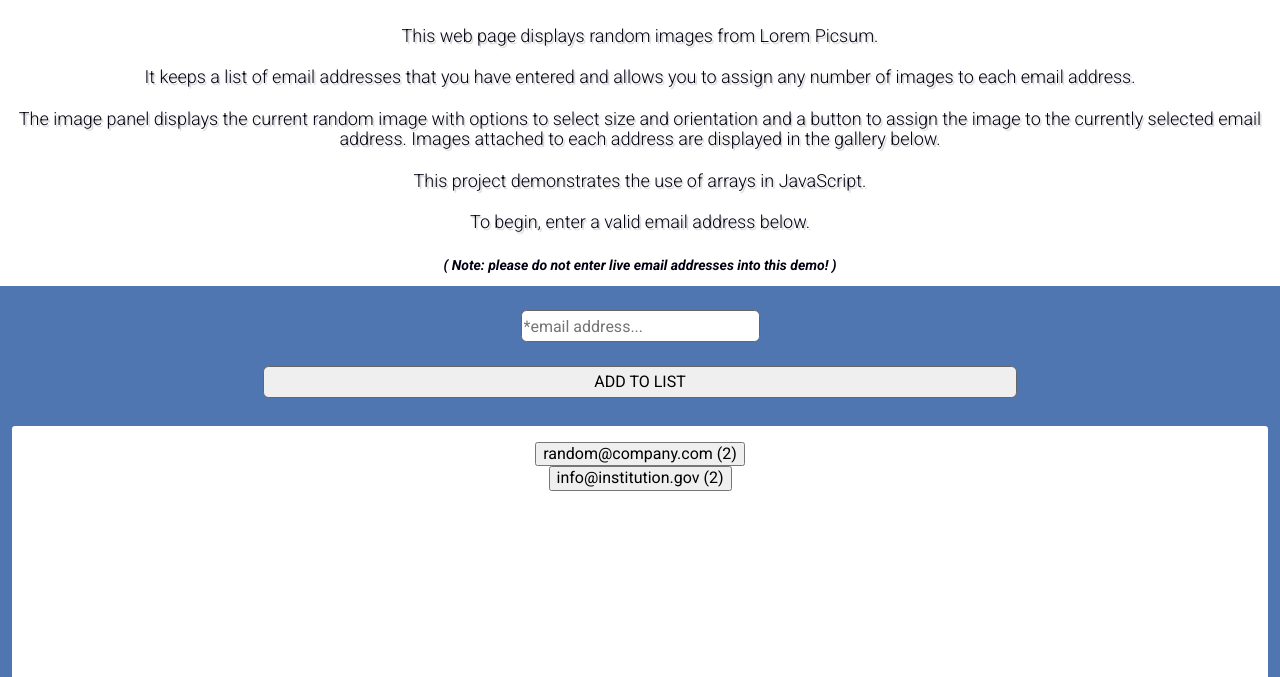
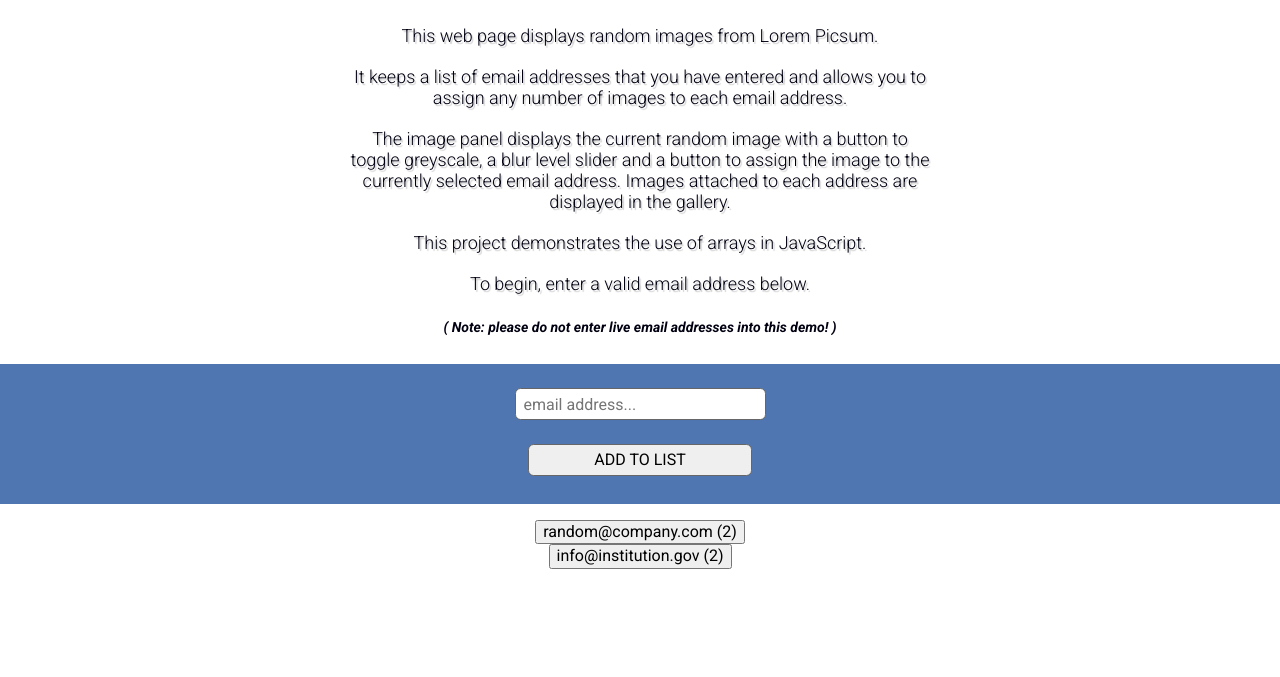
Before and after one commit to neilarolls/JS-Array, a plain HTML site: page index.html in a window 1280 px wide. Shown: the part 722-1399 px from the top of the page. Drawn offline with Linux system fonts and the light colour scheme.

Commit message:
Getting more details ironed out.
Documented loads, bigly.

```diff
--- a/index.html
+++ b/index.html
@@ -32,7 +32,7 @@
               <div id="header-title-wrapper"><span id="header-title-text">WELCOME</span></div>
             </div>
             <div id="header-intro-top">
-              <div id="header-intro-wrapper" class="body-text-medium"><span id="header-intro-text">This web page displays random images from Lorem Picsum.<br><br>It keeps a list of email addresses that you have entered and allows you to assign any number of images to each email address.<br><br>The image panel displays the current random image with options to select size and orientation and a button to assign the image to the currently selected email address. Images attached to each address are displayed in the gallery below.<br><br>This project demonstrates the use of arrays in JavaScript.<br><br>To begin, enter a valid email address below.<br><br><em><strong class="body-text-small">( Note: please do not enter live email addresses into this demo! )</strong></em></span></div>
+              <div id="header-intro-wrapper" class="body-text-medium"><span id="header-intro-text">This web page displays random images from Lorem Picsum.<br><br>It keeps a list of email addresses that you have entered and allows you to assign any number of images to each email address.<br><br>The image panel displays the current random image with a button to toggle greyscale, a blur level slider and a button to assign the image to the currently selected email address. Images attached to each address are displayed in the gallery.<br><br>This project demonstrates the use of arrays in JavaScript.<br><br>To begin, enter a valid email address below.<br><br><em><strong class="body-text-small">( Note: please do not enter live email addresses into this demo! )</strong></em></span></div>
             </div>
           </div>
 
@@ -45,10 +45,10 @@
             <div id="address-manager-input">
               <div id="address-manager-form-wrapper">
 
-                <form id="address-manager-form" action="#" method="get" onsubmit="event.preventDefault();">
+                <form id="address-manager-form" action="#" method="get">
                   <div id="address-manager-email-input" class="reqd-field email-input">
                     <label for="email-address" class="visually-hidden">Email address</label>
-                    <input pattern="([^@\s]+@[^@\s]+\.[^@\s]+)" title="Example: name123@anywhere.com" type="email" id="emailaddress" name="email-address" placeholder="*email address..." required minlength="7" maxlength="64" size="26" autocomplete="off">
+                    <input pattern="([^@\s]+@[^@\s]+\.[^@\s]+)" title="Example: user@domain.com" type="email" id="email-address-input" name="email-address" placeholder="email address..." required minlength="7" maxlength="64" size="26" autocomplete="off">
                   </div>
                   <button id="address-manager-submit-button" type="submit" form="address-manager-form">
                     ADD TO LIST
--- a/js/array-project.js
+++ b/js/array-project.js
@@ -1,27 +1,6 @@
 $(document).ready( function() {
 
-    // getBannerHeight() returns a banner height depending on viewport height.
-    // 150px base, 200px @ 600 and 250px @ 720
-
-    // function getBannerHeight() {
-
-    //     let currentHeight = window.innerHeight;
-
-    //     if (currentHeight < 600) {
-    //         return 150;
-    //     } else if (currentHeight < 720) {
-    //         return 200;
-    //     } else {
-    //         return 250;
-    //     }
-    // }
-
-    // This section loads the first banner image - this involves adding an img element
-    // to the banner with appropriate sizing and effects parameters in the Lorum Picsum
-    // url. I've given the header containers absolute positioning and adjust the text
-    // body top value here as well.
-
-
+    // Initialise array
     const imageLinks = Array.from([
 
         {
@@ -42,19 +21,32 @@
     ]);
 
 
+// -------------------------------------------------------------------------------------
+// This section loads and swaps the banner image - this involves adding/removing an img
+// element with appropriate sizing and effects parameters in the Lorum Picsum url.
+// I've given all the containers absolute positioning and adjust all sections' top
+// values here too.
+// -------------------------------------------------------------------------------------
+
+
     const firstHeaderTitle = document.getElementById("header-title-top");
     const firstHeaderIntro = document.getElementById("header-intro-top");
     const firstAddressTop = document.getElementById("address-manager-top");
     const firstImageMngrTop = document.getElementById("image-manager-top");
     const firstGalleryTop = document.getElementById("gallery-top");
     const firstCurrentWidth = window.innerWidth;
+    const maxBannerHeight = 300;
+    let firstCalculatedHeight = Math.ceil(firstCurrentWidth * 0.5625);
 
-    let firstCalculatedHeight = Math.ceil(firstCurrentWidth * 0.5625);
-    let firstIntroHeight = firstHeaderIntro.clientHeight;
-    let firstAddressHeight = firstAddressTop.clientHeight;
-    let firstImgMngrHeight = firstImageMngrTop.clientHeight;
+    // if (firstCalculatedHeight > maxBannerHeight) {
+    //     firstCalculatedHeight = maxBannerHeight;
+    // }
 
+    const firstIntroHeight = firstHeaderIntro.clientHeight;
+    const firstAddressHeight = firstAddressTop.clientHeight;
+    const firstImgMngrHeight = firstImageMngrTop.clientHeight;
     let currentBannerImageSeed = Math.random().toString(36).substring(2, 9);
+    let selectedAddress = "";
 
     $(firstHeaderIntro).css({"position":"absolute","left":"0","top":`${firstCalculatedHeight}px`});
 
@@ -64,7 +56,11 @@
 
     $(firstGalleryTop).css({"position":"absolute","left":"0","top":`${firstCalculatedHeight + firstIntroHeight + firstAddressHeight + firstImgMngrHeight}px`});
 
-    firstHeaderTitle.insertAdjacentHTML('beforeend', `<img id="banner-image" src="https://picsum.photos/seed/${currentBannerImageSeed}/${firstCurrentWidth}/${firstCalculatedHeight}" style="position:absolute;top:0;left:0;z-index:0;width:100vw;object-position:50% 50%;">`);
+    firstHeaderTitle.insertAdjacentHTML('beforeend', `<img id="banner-image" src="https://picsum.photos/seed/${currentBannerImageSeed}/${firstCurrentWidth}/${firstCalculatedHeight}.webp" style="position:absolute;top:0;left:0;z-index:0;width:100vw;object-position:50% 50%;">`);
+
+
+// Positions the sections, calculates a new image seed, then fades the current image
+// before loading the new image. Finally the new image seed replaces the old one.
 
     function changeHeader() {
 
@@ -76,6 +72,11 @@
         const currentWidth = window.innerWidth;
 
         let calculatedHeight = Math.ceil(currentWidth * 0.5625);
+
+        // if (calculatedHeight > maxBannerHeight) {
+        //     calculatedHeight = maxBannerHeight;
+        // }
+
         let introHeight = headerIntro.clientHeight;
         let addressHeight = addressTop.clientHeight;
         let imgMngrHeight = imageMngrTop.clientHeight;
@@ -94,18 +95,20 @@
 
             $("#banner-image").remove();
 
-            headerTitle.insertAdjacentHTML('beforeend', `<img id="banner-image" src="https://picsum.photos/seed/${imageSeed}/${currentWidth}/${calculatedHeight}" style="position:absolute;top:0;left:0;z-index:0;width:100vw;object-position:50% 50%;">`);
+            headerTitle.insertAdjacentHTML('beforeend', `<img id="banner-image" src="https://picsum.photos/seed/${imageSeed}/${currentWidth}/${calculatedHeight}.webp" style="position:absolute;top:0;left:0;z-index:0;width:100vw;object-position:50% 50%;">`);
 
             currentBannerImageSeed = imageSeed;
 
         });
     }
 
-    const changeHeaderImage = setInterval(changeHeader, 5000);
+    const changeHeaderImage = setInterval(changeHeader, 15000);
+
+// This function handles updating the top positions of the sections and the
+// size of the banner image as the display changes size or orientation.
 
     function updateHeader() {
 
-        // const headerTitle = document.getElementById("header-title-top");
         const headerIntro = document.getElementById("header-intro-top");
         const addressTop = document.getElementById("address-manager-top");
         const imageMngrTop = document.getElementById("image-manager-top");
@@ -113,10 +116,14 @@
         const currentWidth = window.innerWidth;
 
         let calculatedHeight = Math.ceil(currentWidth * 0.5625);
+
+        // if (calculatedHeight > maxBannerHeight) {
+        //     calculatedHeight = maxBannerHeight;
+        // }
+
         let introHeight = headerIntro.clientHeight;
         let addressHeight = addressTop.clientHeight;
         let imgMngrHeight = imageMngrTop.clientHeight;
-        // let galleryHeight = galleryTop.clientHeight;
 
 
         $(headerIntro).css({"position":"absolute","left":"0","top":`${calculatedHeight}px`});
@@ -127,54 +134,135 @@
 
         $(galleryTop).css({"position":"absolute","left":"0","top":`${calculatedHeight + introHeight + addressHeight + imgMngrHeight}px`});
 
-        $("#banner-image").css({"src":`https://picsum.photos/seed/${currentBannerImageSeed}/${currentWidth}/${calculatedHeight} style="position:absolute;top:0;left:0;z-index:0;width:100vw;">`});
+        $("#banner-image").css({"src":`https://picsum.photos/seed/${currentBannerImageSeed}/${currentWidth}/${calculatedHeight}.webp`, "style":"position:absolute;top:0;left:0;z-index:0;width:100vw;object-position:50% 50%;"});
 
     }
 
     window.addEventListener('resize', updateHeader);
 
+
+// -------------------------------------------------------------------------------------
 // This section adds email addresses to a list, stored in an array of objects.
 // The objects have the email address and an object with strings representing the
-    // pictures assigned to it. On loading there is a button to add an address,
-    // only valid addresses are allowed. In the scrollable list of addresses clicking
+// pictures assigned to it. On loading there is a button to add an address, only
+// valid and unique addresses are allowed. In the scrollable list of addresses clicking
 // on one selects it, changing the current address which triggers the gallery to update.
+// -------------------------------------------------------------------------------------
 
 
-    console.log(imageLinks);
+    // Checks the address passed to it isn't already a button, hence not unique.
+    // Returns true if there is no match.
+
+    function isUnique(idString) {
+
+        let test = document.getElementById(idString);
+
+        if (test) {
+            return false;
+        } else {
+            return true;
+        }
+    }
 
     // Adds each email address as a button in #address-manager-list-wrapper.
 
-    function displayLinks() {
+    function displayLinks(update = "new") {
 
+        // Get the address list wrapper.
         const addressList = document.getElementById("address-manager-list-wrapper");
 
-        // If an email exists in the array...
+        // If an address exists in the array...
         if (imageLinks.length > 0) {
 
-            // Get the number of objects within the array.
+            // Get the number of objects in the array.
             let arrayLength = imageLinks.length;
 
+            let addressText = "";
+            let imageCount = 0;
+            let buttonText = "";
+
+            if (update === "new") {
+
                 // Iterate through the objects and create a button for each.
+
                 for (let i = 0; i < arrayLength; i++) {
 
                     // Gets the address and stores it.
-                let addressText = imageLinks[i]["address"];
+                    addressText = imageLinks[i]["address"];
 
                     // Gets the number of images attached to the address.
-                let imageCount = Object.keys(imageLinks[i].images).length;
+                    imageCount = Object.keys(imageLinks[i].images).length;
 
                     // Builds the string for the button text.
-                let buttonText = addressText + " (" + `${imageCount})`;
+                    buttonText = addressText + " (" + `${imageCount})`;
 
-                // Inserts the html at the end of the div. The div is given a unique id containing the email address.
-                addressList.insertAdjacentHTML('beforeend', `<div class="address-manager-email-display" id="${addressText}"><button type="button">${buttonText}</button></div>`);
+                    // Inserts the html at the end of the div. The div is given a unique id containing the email address. The button gets only the email address as an id.
+                    // This means an event handler on the button returns the email address string which is the key for the array object it represents. selectedAddress can
+                    // be set directly to this value after making the visual change showing button selection.
+                    addressList.insertAdjacentHTML('beforeend', `<div class="address-manager-email-display" id="div${addressText}"><button id="${addressText}" type="button">${buttonText}</button></div>`);
 
-                console.log(addressText);
-                console.log(imageCount);
-                console.log(buttonText);
+                    // console.log(addressText);
+                    // console.log(imageCount);
+                    // console.log(buttonText);
+
+                }
+
+            } else if (update === "addaddress") {
+
+                    // Creates a button for a newly added address.
+
+
+                    // Gets the last address in the array and stores it.
+                    addressText = imageLinks[arrayLength - 1]["address"];
+
+                    // Builds the string for the button text.
+                    buttonText = addressText + " (0)";
+
+                    // Inserts the html at the end of the div. (see above also)
+                    addressList.insertAdjacentHTML('beforeend', `<div class="address-manager-email-display" id="div${addressText}"><button id="${addressText}" type="button">${buttonText}</button></div>`);
+
             }
         }
     }
 
-    displayLinks();
+    displayLinks("new");
+
+    // This sections initiates an event listener on the form to accept new email addresses.
+    // It then adds a new object to the imageLinks array with the supplied email address
+    // and no images attached.
+
+    // Get Submit button.
+    const formElement = document.getElementById("address-manager-form");
+
+    // Initiate event listener.
+    formElement.addEventListener("submit", function(e) {
+
+        // Stop the automated submission and refresh.
+        e.preventDefault();
+
+        // Get email string from event object.
+        const emailValue = e.target["email-address"].value;
+
+        // Add the address to the imageLinks array only if it
+        // is not an existing address. Otherwise display an
+        // error message.
+
+        if (isUnique(emailValue)) {
+
+            // Creates the new entry in imageLinks.
+            imageLinks.push({"address":emailValue});
+
+            // Updates the address display.
+            displayLinks("addaddress");
+
+        } else {
+
+            // Show an alert dialogue.
+            window.alert(["That address has already been entered."]);
+        }
+
+        // Reset email input
+        formElement.reset();
+
     });
+});
--- a/scss/_addr-mngr.scss
+++ b/scss/_addr-mngr.scss
@@ -8,7 +8,7 @@
     #address-manager-wrapper {
 
         width: 100vw;
-        padding: 0.75rem;
+        padding: 0.75rem 0;
         text-align: center;
 
         #address-manager-input {
@@ -31,6 +31,7 @@
                         grid-row-end: 2;
 
                         input {
+                            padding: 0.3rem 0.5rem;
                             height: 2rem;
                             font-size: 1rem;
                             outline: none;
@@ -47,6 +48,7 @@
                         border: 1px solid rgb(102, 102, 102);
                         border-radius: 0.35rem;
                         width: 60%;
+                        max-width: 14rem;
                         height: 2rem;
                         align-self: center;
 
@@ -64,8 +66,6 @@
             padding: 1rem 0;
             background-color: white;
             color: #000011;
-            border-radius: 0.2rem;
-
         }
     }
 }
--- a/scss/_classes.scss
+++ b/scss/_classes.scss
@@ -25,7 +25,6 @@
     text-shadow: (0 0 1.5rem #000000);
     border-bottom: 1px solid #000;
     width: 100%;
-    // background-image: linear-gradient( to top right, transparent 2%, #ff0000aa 5%, #ffff00aa 8%, #00ff00aa 11%, #0000ffaa 14%, #ff00ffaa 17%, transparent 20%, transparent 80%, #ff0000aa 83%, #ffff00aa 86%, #00ff00aa 89%, #0000ffaa 92%, #ff00ffaa 95%, transparent 98%);
 
 }
 
@@ -36,7 +35,7 @@
     color: #000011;
     background-color: #fff;
     text-align: center;
-    padding: 1.75rem 0.5rem 0.75rem;
+    padding: 1.75rem 0.5rem 1.75rem;
     text-shadow: (0.1rem 0.1rem 0.07rem #00000033);
 }
 
--- a/scss/_header.scss
+++ b/scss/_header.scss
@@ -20,5 +20,18 @@
                 overflow: visible;
             }
         }
+
+        #header-intro-top {
+
+            width: 100vw;
+            justify-items: center;
+
+            #header-intro-wrapper {
+
+                min-width: 280px;
+                max-width: 600px;
+                text-align: center;
+            }
+        }
     }
 }
--- a/scss/_img-mngr.scss
+++ b/scss/_img-mngr.scss
@@ -76,7 +76,7 @@
                     #image-manager-orientation-buttons {
 
                         display: grid;
-                        grid-template-columns: 0.7fr 1fr 3fr 1fr 1fr 2fr 1fr;
+                        grid-template-columns: 1fr 1fr 10fr 1fr 1fr 3fr 1fr;
                         grid-template-rows: 1fr;
                         padding-top: 1rem;
                         padding-bottom: 0.625rem;
```
Also changed, not shown: css/styles.css, 1 other file. Lines whose indentation alone changed are shown as unchanged.
